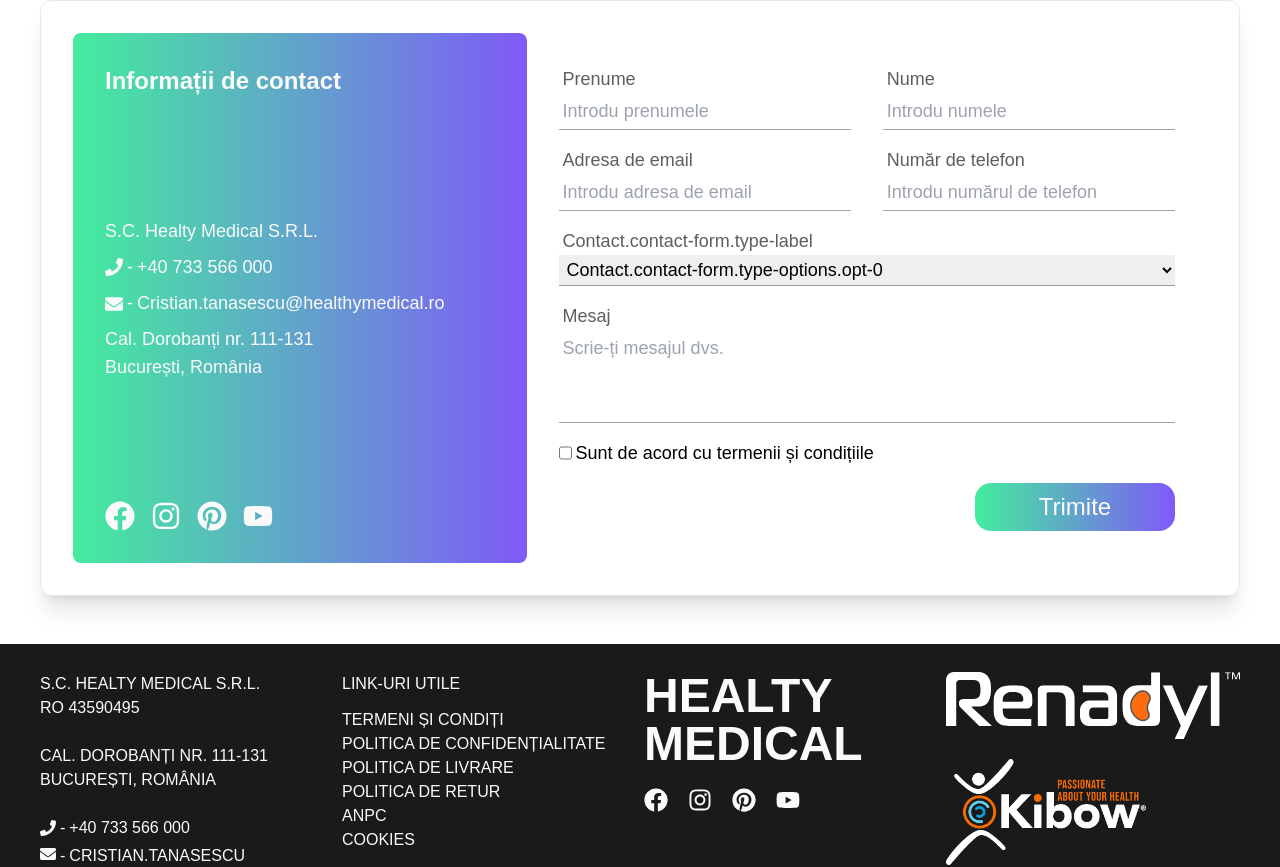
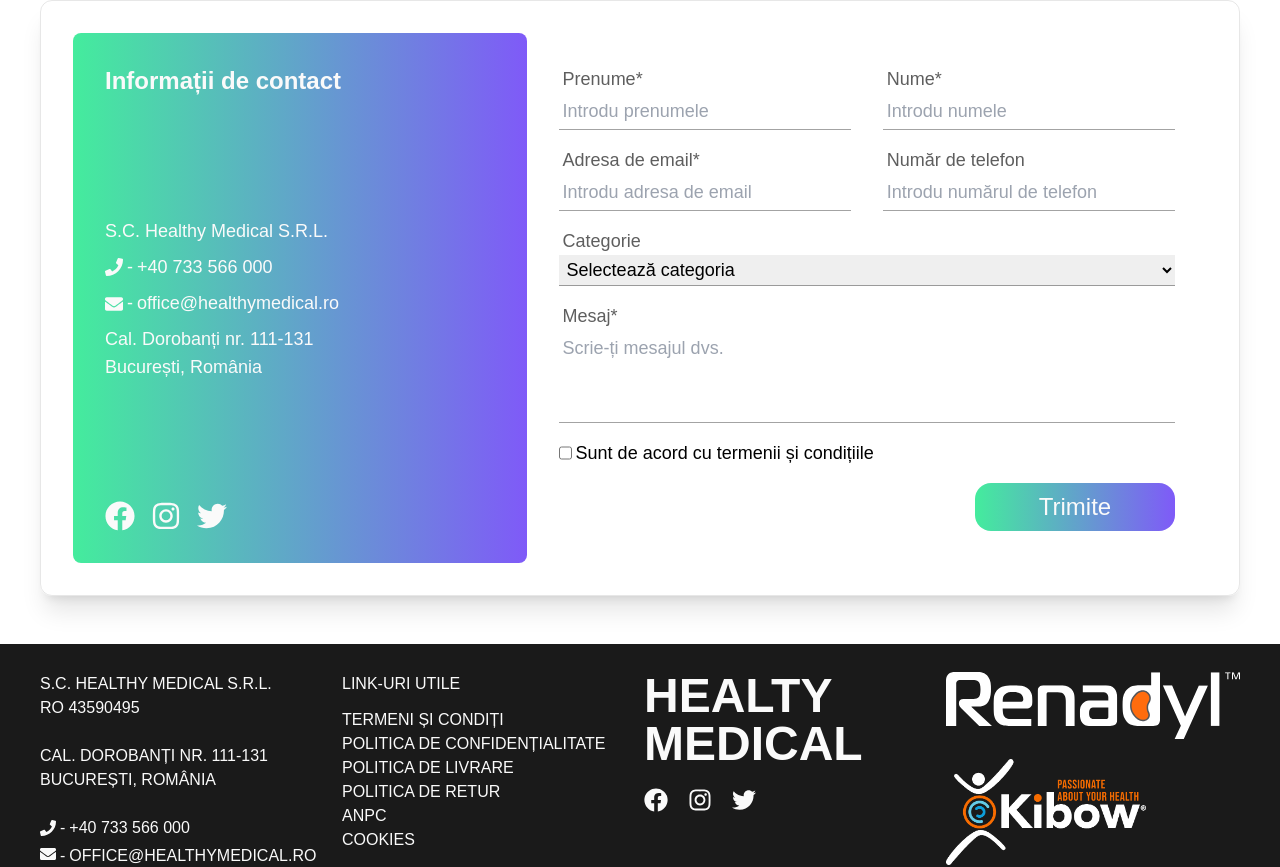
Before and after one commit to bucel-sebastian/renadyl, a Next.js app in the folder frontend/: page /en/contact in a window 1280 px wide. Shown: the part 222-1089 px from the top of the page. Built offline with nearby package versions, Linux system fonts and the light colour scheme; a web font is replaced by a local one.

Commit message:
added new email and fixed some bugs

```diff
--- a/frontend/app/[locale]/(otherpages)/contact/page.js
+++ b/frontend/app/[locale]/(otherpages)/contact/page.js
@@ -7,7 +7,7 @@ import { useEffect } from "react"
 
 import Link from 'next/link'
 
-import {FaPhone,FaEnvelope, FaFacebook,FaInstagram,FaPinterest,FaYoutube} from 'react-icons/fa'
+import {FaPhone,FaEnvelope, FaFacebook,FaInstagram,FaPinterest,FaYoutube, FaTwitter} from 'react-icons/fa'
 
 export default function Contact() {
     const t = useTranslations("Contact")
@@ -36,31 +36,28 @@ export default function Contact() {
                     <div className="flex flex-col gap-2 ">
                         <div>
                             <p>
-                                S.C. Healty Medical S.R.L.
+                                S.C. Healthy Medical S.R.L.
                             </p>
                         </div>
                         <div className="flex flex-row items-center gap-1">
                             <FaPhone /> - <Link className='duration-150 hover:text-backgroundPrimary70' href="tel: 4073356600">+40 733 566 000</Link>
                         </div>
                         <div className="flex flex-row items-center gap-1">
-                            <FaEnvelope className='mt-0.5'/> - <Link className='duration-150 hover:text-backgroundPrimary70 break-all' href="mailto: cristian.tanasescu@healthymedical.ro">Cristian.tanasescu@healthymedical.ro</Link>
+                            <FaEnvelope className='mt-0.5'/> - <Link className='duration-150 hover:text-backgroundPrimary70 break-all' href="mailto: office@healthymedical.ro">office@healthymedical.ro</Link>
                         </div>
                         <div>
                             <p>Cal. Dorobanți nr. 111-131<br/>București, România</p>
                         </div>
                     </div>
                     <div className="flex flex-row justify-start items-center gap-4 text-3xl">
-                        <Link className='duration-150 hover:text-backgroundPrimary70' href="#">
+                        <Link className='duration-150 hover:text-backgroundPrimary70' href={t("contact-info.linkFb")}>
                             <FaFacebook />
                         </Link>
-                        <Link className='duration-150 hover:text-backgroundPrimary70' href="#">
+                        <Link className='duration-150 hover:text-backgroundPrimary70' href={t("contact-info.linkIg")}>
                             <FaInstagram />
                         </Link>
-                        <Link className='duration-150 hover:text-backgroundPrimary70' href="#">
-                            <FaPinterest />
-                        </Link>
-                        <Link className='duration-150 hover:text-backgroundPrimary70' href="#">
-                            <FaYoutube />
+                        <Link className='duration-150 hover:text-backgroundPrimary70' href={t("contact-info.linkTw")}>
+                            <FaTwitter />
                         </Link>
                     </div>
                 </div>
--- a/frontend/components/ContactForm.js
+++ b/frontend/components/ContactForm.js
@@ -5,7 +5,7 @@ function ContactForm() {
 
     const t = useTranslations("Contact");
 
-    const handleSubmit = (event) => {
+    const handleSubmit = async (event) => {
         event.preventDefault();
 
         const requestBody = new Object();
@@ -15,7 +15,23 @@ function ContactForm() {
             requestBody[key]=data;
         })
 
-        console.log("valorile:" ,requestBody)
+        try{
+            const response = await fetch('/api/submitContactForm',{
+                method: 'POST',
+                headers: {
+                    'Content-Type': 'application/json',
+                },
+                body: JSON.stringify(requestBody)
+            });
+
+            if(response.ok) {
+                console.log("Formularul a fost trimis cu succes!");
+            } else {
+                console.error(`Eroare la trimiterea formularului: ${response.statusText}`);
+            }
+        } catch (error) {
+            console.error(`Eroare la trimiterea formularului: ${error}`)
+        }
     }
 
   return (
@@ -24,13 +40,13 @@ function ContactForm() {
             <div className='flex flex-row gap-8 max-md:flex-col max-md:gap-4'>
                 <div className='w-1/2 flex flex-col max-md:w-full '>
                     <label className='px-1 text-foregroundPrimary70'>
-                        {t("contact-form.first-name-label")}
+                        {t("contact-form.first-name-label")}*
                     </label>
                     <input placeholder={t("contact-form.first-name-ph")} name='fname' className='duration-300 transition-all outline-none border-b-[1px] border-foregroundPrimary40 focus:border-foregroundPrimary py-1 px-1 ' required/>
                 </div>
                 <div className='w-1/2 flex flex-col max-md:w-full'>
                     <label className='px-1 text-foregroundPrimary70'>
-                        {t("contact-form.last-name-label")}
+                        {t("contact-form.last-name-label")}*
                     </label>
                     <input placeholder={t("contact-form.last-name-ph")} name='lname' className='duration-300 transition-all outline-none border-b-[1px] border-foregroundPrimary40 focus:border-foregroundPrimary py-1 px-1 ' required/>
                 </div>
@@ -38,7 +54,7 @@ function ContactForm() {
             <div className='flex flex-row gap-8 max-md:flex-col max-md:gap-4'>
                 <div className='w-1/2 flex flex-col max-md:w-full'>
                     <label className='px-1 text-foregroundPrimary70'>
-                        {t("contact-form.email-label")}
+                        {t("contact-form.email-label")}*
                     </label>
                     <input placeholder={t("contact-form.email-ph")} name='email' className='duration-300 transition-all outline-none border-b-[1px] border-foregroundPrimary40 focus:border-foregroundPrimary py-1 px-1 ' required />
                 </div>
@@ -73,9 +89,9 @@ function ContactForm() {
             <div className='flex flex-row gap-2 '>
                 <div className='w-full flex flex-col'>
                     <label className='px-1 text-foregroundPrimary70'>
-                        {t("contact-form.message-label")}
+                        {t("contact-form.message-label")}*
                     </label>
-                    <textarea rows={3} placeholder={t("contact-form.message-ph")} name='message' className='resize-none duration-300 transition-all outline-none border-b-[1px] border-foregroundPrimary40 focus:border-foregroundPrimary py-1 px-1 h-max' />
+                    <textarea rows={3} placeholder={t("contact-form.message-ph")} name='message' className='resize-none duration-300 transition-all outline-none border-b-[1px] border-foregroundPrimary40 focus:border-foregroundPrimary py-1 px-1 h-max' required />
                 </div>
             </div>
             <div className='flex flex-row gap-1'>
--- a/frontend/components/Footer.js
+++ b/frontend/components/Footer.js
@@ -8,7 +8,7 @@ import {useTranslations} from 'next-intl'
 import renadylLogoWhite from '@/public/renadyl_logo_white.svg'
 
 
-import {FaPhone,FaEnvelope, FaFacebook,FaInstagram,FaPinterest,FaYoutube} from 'react-icons/fa'
+import {FaPhone,FaEnvelope, FaFacebook,FaInstagram,FaPinterest,FaYoutube, FaTwitter} from 'react-icons/fa'
 
 function Footer() {
 
@@ -18,13 +18,13 @@ function Footer() {
     <footer className='w-full bg-foregroundPrimary text-backgroundPrimary py-7 max-[1200px]:px-4 '>
 <div className='flex max-w-[1200px] w-full mx-auto gap-2 uppercase pb-5 max-lg:flex-wrap'>
               <div className='w-1/4 max-lg:w-1/2 max-sm:w-full max-sm:text-center max-sm:flex max-sm:flex-col max-sm:items-center'>
-                  <h5>S.C. Healty Medical S.R.L.</h5>
+                  <h5>S.C. Healthy Medical S.R.L.</h5>
                   <p>RO 43590495</p>
                   <br />
                   <p>Cal. Dorobanți nr. 111-131<br/>București, România</p>
                   <br/>
                   <p className='flex flex-row items-center gap-1'><FaPhone /> - <Link className='duration-150 hover:text-accentPrimary' href="tel: 4073356600">+40 733 566 000</Link></p>
-                  <p className='flex flex-row items-start gap-1 mt-1'><FaEnvelope className='mt-0.5'/> - <Link className='duration-150 hover:text-accentPrimary' href="mailto: cristian.tanasescu@healthymedical.ro">Cristian.tanasescu<br/>@healthymedical.ro</Link></p>
+                  <p className='flex flex-row items-start gap-1 mt-1'><FaEnvelope className='mt-0.5'/> - <Link className='duration-150 hover:text-accentPrimary' href="mailto: office@healthymedical.ro">office@healthymedical.ro</Link></p>
               </div>
               <div className='w-1/4  max-lg:w-2/2 max-sm:w-full max-sm:text-center max-sm:flex max-sm:flex-col max-sm:items-center max-sm:pt-10'>
                   <h5 className='pb-3'>{t('linkuri-utile')}</h5>
@@ -69,18 +69,18 @@ function Footer() {
                   </div> */}
                   <h1 className='text-5xl font-extrabold'>HEALTY MEDICAL</h1>
                   <div className='flex flex-row justify-start my-5 items-center gap-5 text-2xl'>
-                      <Link className='duration-150 hover:text-accentPrimary' href="#">
+                      <Link className='duration-150 hover:text-accentPrimary' href={t("linkFb")}>
                           <FaFacebook />
                       </Link>
-                      <Link className='duration-150 hover:text-accentPrimary' href="#">
+                      <Link className='duration-150 hover:text-accentPrimary' href={t("linkIg")}>
                           <FaInstagram />
                       </Link>
-                      <Link className='duration-150 hover:text-accentPrimary' href="#">
-                          <FaPinterest />
+                      <Link className='duration-150 hover:text-accentPrimary' href={t("linkTw")}>
+                          <FaTwitter />
                       </Link>
-                      <Link className='duration-150 hover:text-accentPrimary' href="#">
-                          <FaYoutube />
-                      </Link>
+
+
+
                   </div>
               </div>
               <div className='w-1/4 max-lg:w-2/2 gap-5 flex flex-col items-start max-sm:w-full max-sm:text-center max-sm:flex max-sm:flex-col max-sm:items-center max-sm:pt-10'>
--- a/frontend/messages/en.json
+++ b/frontend/messages/en.json
@@ -22,7 +22,10 @@
         "linkD2": "Despre Renadyl™",
         "linkD3": "Contact",
         "linkD4": "Autentificare",
-        "linkD5": "Înregistrare"
+        "linkD5": "Înregistrare",
+        "linkFb": "https://www.facebook.com/profile.php?id=61550720346995",
+        "linkIg": "https://www.instagram.com/renadyleurope/",
+        "linkTw": "https://twitter.com/RenadylEurope"
     },
     "Index": {
         "page-title": "Acasă",
@@ -110,7 +113,10 @@
         "title": "Contactează-ne",
         "desc": "Nu ezitați să ne contactați pentru informații suplimentare!",
         "contact-info": {
-            "title": "Informații de contact"
+            "title": "Informații de contact",
+            "linkFb": "https://www.facebook.com/profile.php?id=61550768614377",
+            "linkIg": "https://www.instagram.com/renadylromania/",
+            "linkTw": "https://twitter.com/RenadylEurope"
         },
         "contact-form": {
             "first-name-label": "Prenume",
@@ -118,13 +124,19 @@
             "email-label": "Adresa de email",
             "phone-label": "Număr de telefon",
             "message-label": "Mesaj",
-            "": "",
+            "type-label": "Categorie",
             "first-name-ph": "Introdu prenumele",
             "last-name-ph": "Introdu numele",
             "email-ph": "Introdu adresa de email",
             "phone-ph": "Introdu numărul de telefon",
             "message-ph": "Scrie-ți mesajul dvs.",
-            "submit-btn": "Trimite"
+            "submit-btn": "Trimite",
+            "type-options": {
+                "opt-0": "Selectează categoria",
+                "opt-1": "Client",
+                "opt-2": "Medic",
+                "opt-3": "Distribuitor"
+            }
         }
     },
     "Under-construction": {
--- a/frontend/messages/ro.json
+++ b/frontend/messages/ro.json
@@ -22,7 +22,10 @@
         "linkD2": "Despre Renadyl™",
         "linkD3": "Contact",
         "linkD4": "Autentificare",
-        "linkD5": "Înregistrare"
+        "linkD5": "Înregistrare",
+        "linkFb": "https://www.facebook.com/profile.php?id=61550768614377",
+        "linkIg": "https://www.instagram.com/renadylromania/",
+        "linkTw": "https://twitter.com/RenadylEurope"
     },
     "Index": {
         "page-title": "Acasă",
@@ -110,7 +113,10 @@
         "title": "Contactează-ne",
         "desc": "Nu ezitați să ne contactați pentru informații suplimentare!",
         "contact-info": {
-            "title": "Informații de contact"
+            "title": "Informații de contact",
+            "linkFb": "https://www.facebook.com/profile.php?id=61550768614377",
+            "linkIg": "https://www.instagram.com/renadylromania/",
+            "linkTw": "https://twitter.com/RenadylEurope"
         },
         "contact-form": {
             "first-name-label": "Prenume",
--- a/frontend/next.config.js
+++ b/frontend/next.config.js
@@ -1,4 +1,5 @@
 /** @type {import('next').NextConfig} */
-const nextConfig = {}
+const nextConfig = {
+}
 
 module.exports = nextConfig
--- a/frontend/package.json
+++ b/frontend/package.json
@@ -13,6 +13,8 @@
     "autoprefixer": "10.4.15",
     "next": "13.4.19",
     "next-intl": "^2.20.0",
+    "nodemailer": "^6.9.5",
+    "pg": "^8.11.3",
     "postcss": "8.4.29",
     "react": "18.2.0",
     "react-dom": "18.2.0",
```
Also changed, not shown: frontend/app/api/submitContactForm.js (added, +20 -0 lines), frontend/utils/frontpages/Database.js (added, +61 -0 lines), frontend/utils/frontpages/serverUtils.js (added, +12 -0 lines), 2 other files (tests, documents, lock files or other folders).
